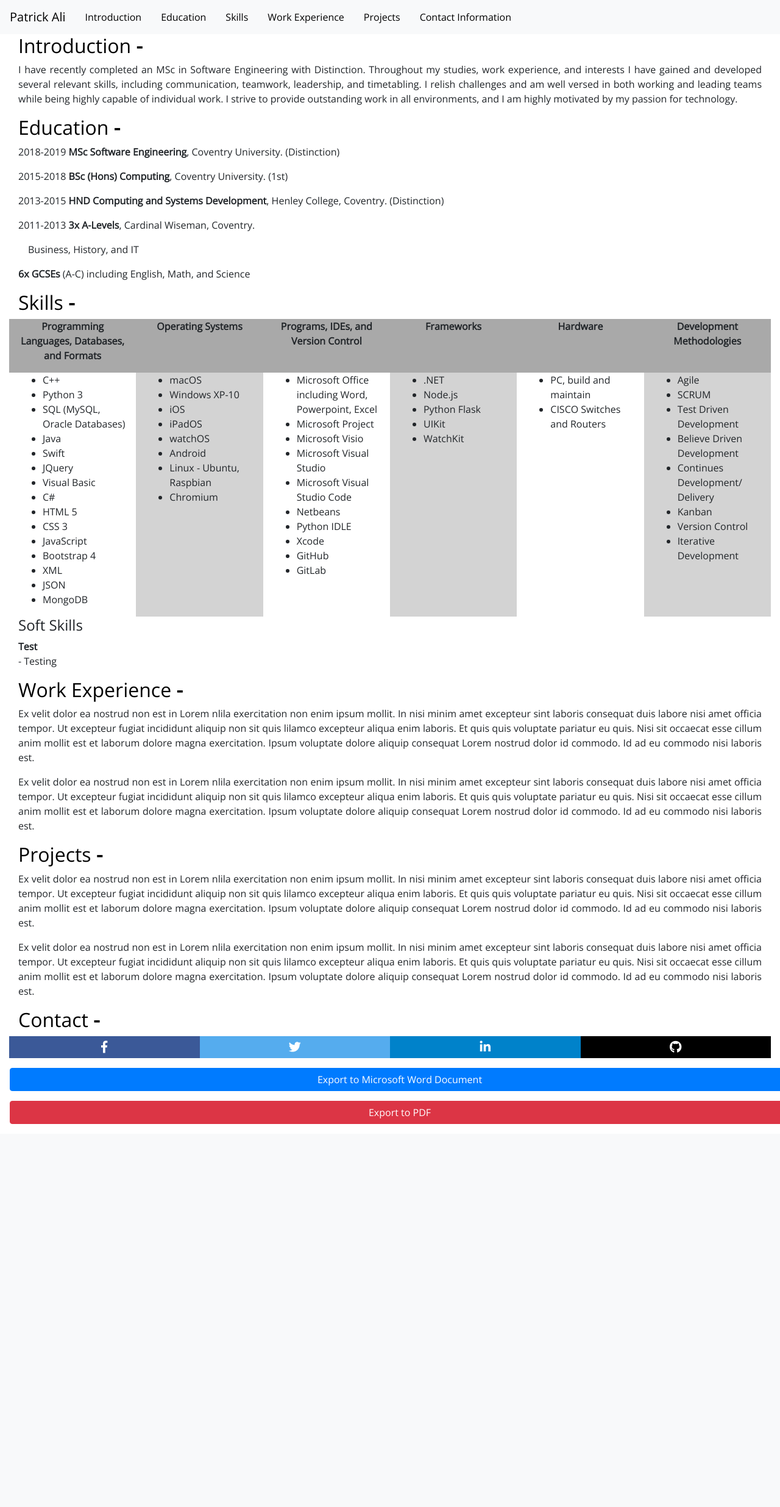
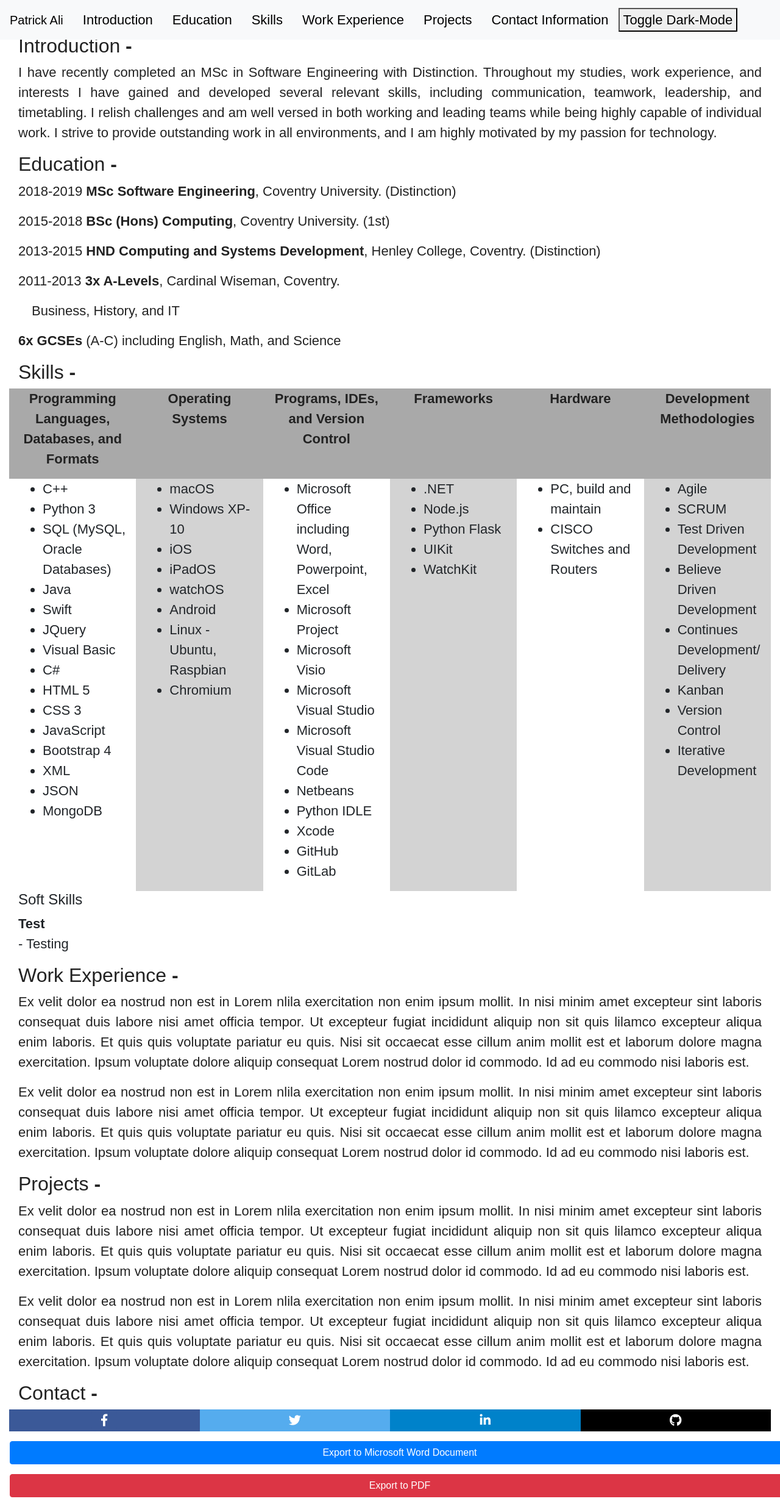
Before and after one commit to Patrick-Ali/PersonalWebsite, a Flask app: page / in a window 1280 px wide. Shown: the whole page at 61% size. Before the commit the page ends 1843 px from the top, so only its background shows below. Run offline with Flask 2, Linux system fonts and the light colour scheme; some libraries are stand-ins or nearby versions.

Commit message:
Light and dark themes inital

```diff
--- /dev/null
+++ b/website/static/about.txt
@@ -0,0 +1,6 @@
+This favicon was generated using the following font:
+
+- Font Title: Merienda One
+- Font Author: Copyright (c) 2011, Eduardo Tunni (http://www.tipo.net.ar), with Reserved Font Name "Merienda"
+- Font Source: http://fonts.gstatic.com/s/meriendaone/v11/H4cgBXaMndbflEq6kyZ1ht6YgoyyYzFzFw.ttf
+- Font License: SIL Open Font License, 1.1 (http://scripts.sil.org/OFL)
--- /dev/null
+++ b/website/static/css/main.css
@@ -0,0 +1,82 @@
+body {
+  --text-color: #222;
+  --bkg-color: #fff;
+  font-family: 'Open Sans', Arial, Helvetica, sans-serif !important;
+  font-size: 22px;
+  position: relative !important;
+  list-style: none;
+}
+body.dark-theme {
+  --text-color: #eee;
+  --bkg-color: #2a2a2a;
+}
+
+@media (prefers-color-scheme: dark) {
+  /* defaults to dark theme */
+  body {
+    --text-color: #eee;
+    --bkg-color: #2a2a2a/*#121212;*/
+  }
+  body.light-theme {
+    --text-color: #222;
+    --bkg-color: #fff;
+  }
+}
+
+* {
+  font-family: Arial, Helvetica, sans-serif;
+}
+
+body {
+  background: var(--bkg-color);
+}
+
+h1, h2,
+p {
+  color: var(--text-color);
+}
+
+
+/*body {
+    font-family: 'Open Sans', Arial, Helvetica, sans-serif !important;
+    font-size: 22px;
+    position: relative !important;
+    list-style: none;
+}*/
+
+a,
+a:hover {
+    text-decoration: none !important;
+    color: black !important;
+}
+
+.test {
+    padding-top: 50px;
+}
+
+.test1 {
+    padding-top: 50px;
+}
+
+p {
+    text-align: justify;
+}
+
+.rem {
+    color: white;
+}
+
+.skill-head{
+    background-color: darkgray;
+}
+
+
+
+@media screen and (min-height:900px){
+    #page-body {
+        padding-top:2rem!important
+    }
+    #convert{
+        top:100px;
+    }
+}
--- a/website/templates/index.html
+++ b/website/templates/index.html
@@ -2,9 +2,16 @@
 
 <head>
 
+   <!-- <link rel="shortcut icon" href="{{ url_for('static', filename='favicon.ico') }}"> -->
+
+    <link rel="apple-touch-icon" sizes="180x180" href="{{ url_for('static', filename='apple-touch-icon.png') }}">
+    <link rel="icon" type="image/png" sizes="32x32" href="{{ url_for('static', filename='favicon-32x32.png') }}">
+    <link rel="icon" type="image/png" sizes="16x16" href="{{ url_for('static', filename='favicon-16x16.png') }}">
+    <link rel="manifest" href="{{ url_for('static', filename='site.webmanifest') }}">
+
     <link href='https://fonts.googleapis.com/css?family=Open Sans' rel='stylesheet'>
 
-    <style>
+    <!-- <style>
         body {
             font-family: 'Open Sans', Arial, Helvetica, sans-serif !important;
             font-size: 22px;
@@ -47,11 +54,7 @@
             }
         }
 
-    </style>
-
-    <link rel="stylesheet" href="https://use.fontawesome.com/releases/v5.6.3/css/all.css"
-        integrity="sha384-UHRtZLI+pbxtHCWp1t77Bi1L4ZtiqrqD80Kn4Z8NTSRyMA2Fd33n5dQ8lWUE00s/" crossorigin="anonymous">
-</head>
+    </style> -->
 
     <!-- Bootstrap CSS -->
     <link rel="stylesheet" href="https://cdn.jsdelivr.net/npm/bootstrap@4.6.0/dist/css/bootstrap.min.css" integrity="sha384-B0vP5xmATw1+K9KRQjQERJvTumQW0nPEzvF6L/Z6nronJ3oUOFUFpCjEUQouq2+l" crossorigin="anonymous">
@@ -63,6 +66,13 @@
     <!--html2canvas
     <script src="https://cdnjs.cloudflare.com/ajax/libs/html2canvas/0.4.1/html2canvas.min.js"></script>-->
     <script src="https://cdn.jsdelivr.net/npm/html2canvas@1.0.0-rc.5/dist/html2canvas.min.js"></script>
+
+    <link rel="stylesheet" href="{{ url_for('static', filename='css/main.css') }}">
+
+    <link rel="stylesheet" href="https://use.fontawesome.com/releases/v5.6.3/css/all.css"
+        integrity="sha384-UHRtZLI+pbxtHCWp1t77Bi1L4ZtiqrqD80Kn4Z8NTSRyMA2Fd33n5dQ8lWUE00s/" crossorigin="anonymous">
+</head>
+
 
 <!--jsPDF-->
 <script src="https://cdnjs.cloudflare.com/ajax/libs/jspdf/1.5.3/jspdf.debug.js"
@@ -77,7 +87,7 @@
 <title>Patrick Ali CV</title>
 </head>
 
-<body data-spy="scroll" data-target=".navbar" data-offset="1000">
+<body data-spy="scroll" data-target=".navbar" data-offset="1000" >
 
     <nav class="navbar navbar-expand-lg bg-light navbar-light fixed-top">
         <a class="navbar-brand" href="/">Patrick Ali</a>
@@ -103,6 +113,9 @@
             </li>
             <li class="nav-item">
                 <a class="nav-link" id="contact-info-a" href="#contact-info">Contact Information</a>
+            </li>
+            <li class="nav-item">
+                <button class="btn-toggle">Toggle Dark-Mode</button>
             </li>
             </li>
         </div>
@@ -447,6 +460,98 @@
 
 <script>
 
+    //Create button variable
+    const btn = document.querySelector(".btn-toggle");
+    //Determine if the system is set to dark mode
+    const prefersDarkScheme = window.matchMedia("(prefers-color-scheme: dark)");
+    //Get the current theme from local storage
+    const currentTheme = localStorage.getItem("theme");
+    if (currentTheme == "dark") {
+        //If dark mode is enabled add dark theme class to body
+        document.body.classList.toggle("dark-theme");
+    } else if (currentTheme == "light") {
+        //Otherwise add the light theme class
+    document.body.classList.toggle("light-theme");
+    }
+
+    btn.addEventListener("click", function () {
+    if (prefersDarkScheme.matches) {
+        //If current theme is dark change to light
+        document.body.classList.toggle("light-theme");
+        //Update theme to refelect current selection
+        var theme = document.body.classList.contains("light-theme") ? "light": "dark";
+    } else {
+        document.body.classList.toggle("dark-theme");
+        var theme = document.body.classList.contains("dark-theme") ? "dark" : "light";
+    }
+    //Save selection to local storage
+    localStorage.setItem("theme", theme);
+    });
+
+    /*const btn = document.querySelector(".btn-toggle");
+    // Check for dark mode preference at the OS level
+    const prefersDarkScheme = window.matchMedia("(prefers-color-scheme: dark)");
+    const currentTheme = localStorage.getItem("theme");
+    alert(currentTheme)
+    if (currentTheme == "dark") {
+        alert("Darkness")
+        $('body').css('background', 'black');
+        $('body').css('color', 'white');
+    } else if (currentTheme == "light") {
+            // ...let's toggle the .light-theme class on the body
+            document.body.classList.toggle("light-mode");
+    }
+
+    // Listen for a click on the button
+         btn.addEventListener("click", function() {
+            alert("Theme Clicked");
+            alert(prefersDarkScheme)
+            alert(prefersDarkScheme.matches)
+            //$('body').css('background','blue');
+            //document.getElementsByTagName('body').style.backgroundColor = 'RED !important'
+            // If the user's OS setting is dark and matches our .dark-mode class...
+            if (prefersDarkScheme.matches) {
+                // ...then toggle the light mode class
+                $('body').css('background','white');
+                $('body').css('color', 'black');
+                document.body.classList.toggle("light-mode");
+                // ...but use .dark-mode if the .light-mode class is already on the body,
+                var theme = document.body.classList.contains("light-mode") ? "light" : "dark";
+            } else {
+                $('body').css('background', 'black');
+                $('body').css('color', 'white');
+                // Otherwise, let's do the same thing, but for .dark-mode
+                document.body.classList.toggle("dark-mode");
+                var theme = document.body.classList.contains("dark-mode") ? "dark" : "light";
+            }
+            // Finally, let's save the current preference to localStorage to keep using it
+            localStorage.setItem("theme", theme);
+        });*/
+
+    //$(document).ready(function () {
+        //https://css-tricks.com/a-complete-guide-to-dark-mode-on-the-web/#using-server-side-scripts
+        // Select the button
+
+
+        // Get the user's theme preference from local storage, if it's available
+
+        //$('body').css('background','red');
+        // If the user's preference in localStorage is dark...
+
+        //document.getElementsByTagName('body').style.backgroundColor = 'BLUE !important'
+        //if(true){
+            //aleret("Darkness")
+            //document.getElementById('body').style.backgroundColor = 'GREY'
+            // ...let's toggle the .dark-theme class on the body
+            //document.body.classList.toggle("dark-mode");
+        // Otherwise, if the user's preference in localStorage is light...
+        //} else if (currentTheme == "light") {
+            // ...let's toggle the .light-theme class on the body
+            //document.body.classList.toggle("light-mode");
+        //}
+
+    //});
+
     //https://stackoverflow.com/questions/9038625/detect-if-device-is-ios
     function iOS() {
 
```
Also changed, not shown: website/static/android-chrome-192x192.png (added), website/static/android-chrome-512x512.png (added), website/static/apple-touch-icon.png (added), website/static/favicon-16x16.png (added), website/static/favicon-32x32.png (added), website/static/favicon.ico (added), website/static/site.webmanifest (added). Lines whose indentation alone changed are shown as unchanged.
